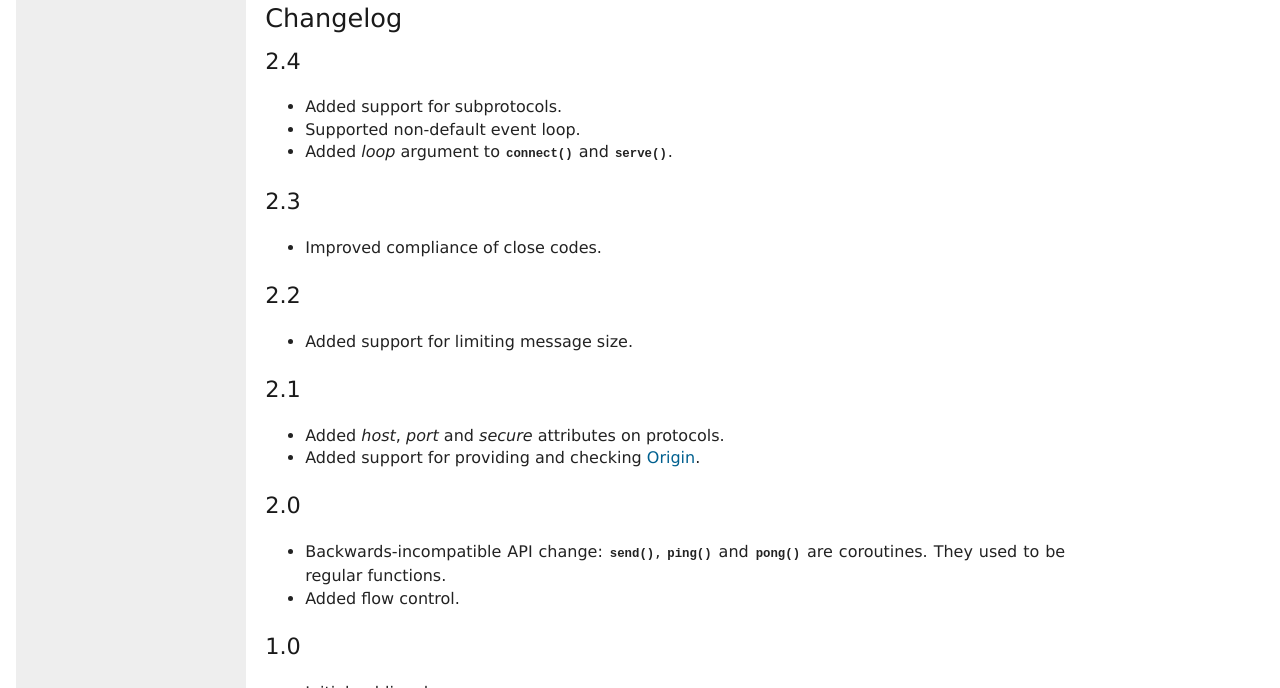
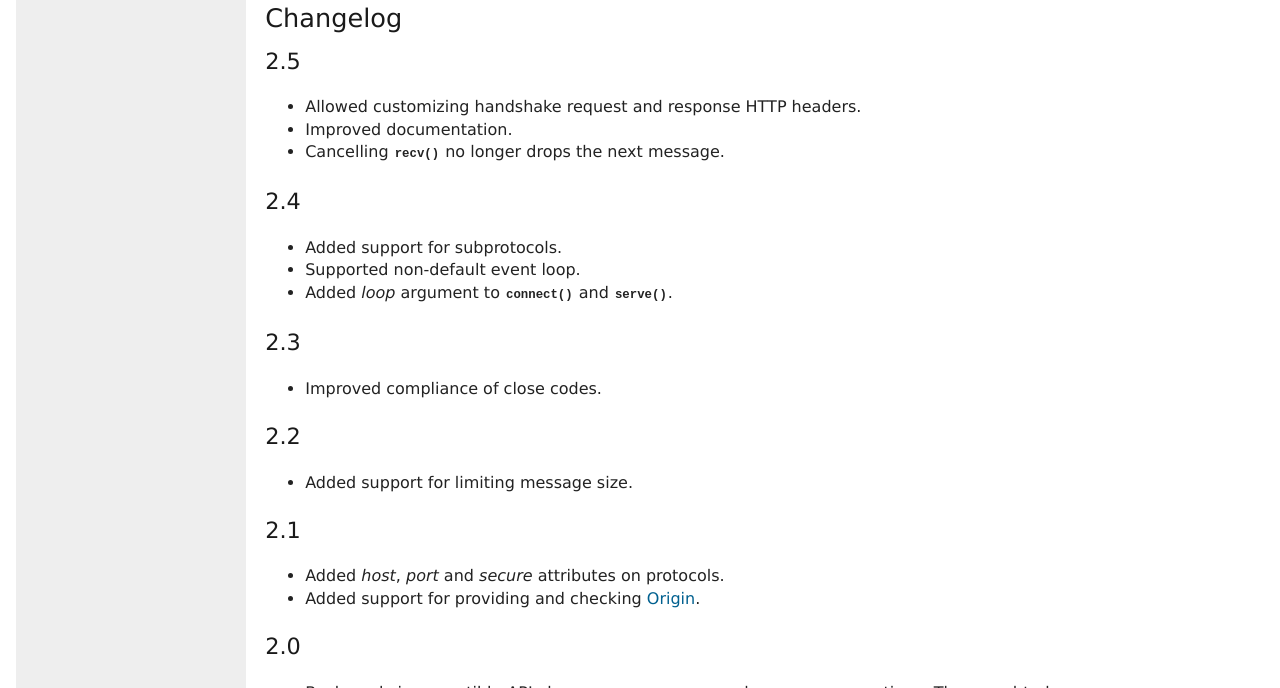
Before and after one commit to python-websockets/websockets, a Sphinx documentation site: the page built from docs/index.rst, in a window 1280 px wide and 900 px high, scrolled down 3967 px, cut to the strip 212-900 px from the top of the window. Built offline with Sphinx 7.4.7, drawn with Linux system fonts in a browser that asks for light colours.

Commit message:
Documented the fix for #50.

```diff
--- a/docs/index.rst
+++ b/docs/index.rst
@@ -263,6 +263,16 @@ Utilities
 Changelog
 ---------
 
+2.5
+...
+
+* Allowed customizing handshake request and response HTTP headers.
+
+* Improved documentation.
+
+* Cancelling :meth:`~websockets.protocol.WebSocketCommonProtocol.recv` no
+  longer drops the next message.
+
 2.4
 ...
 
```
